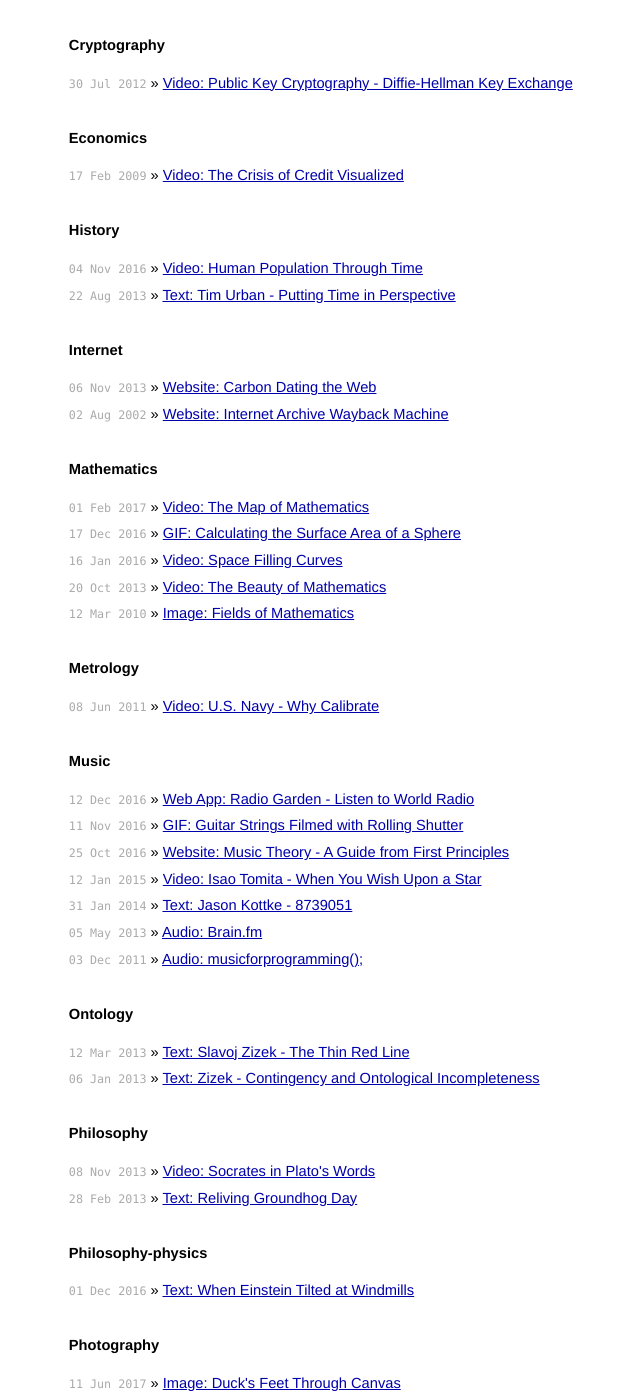
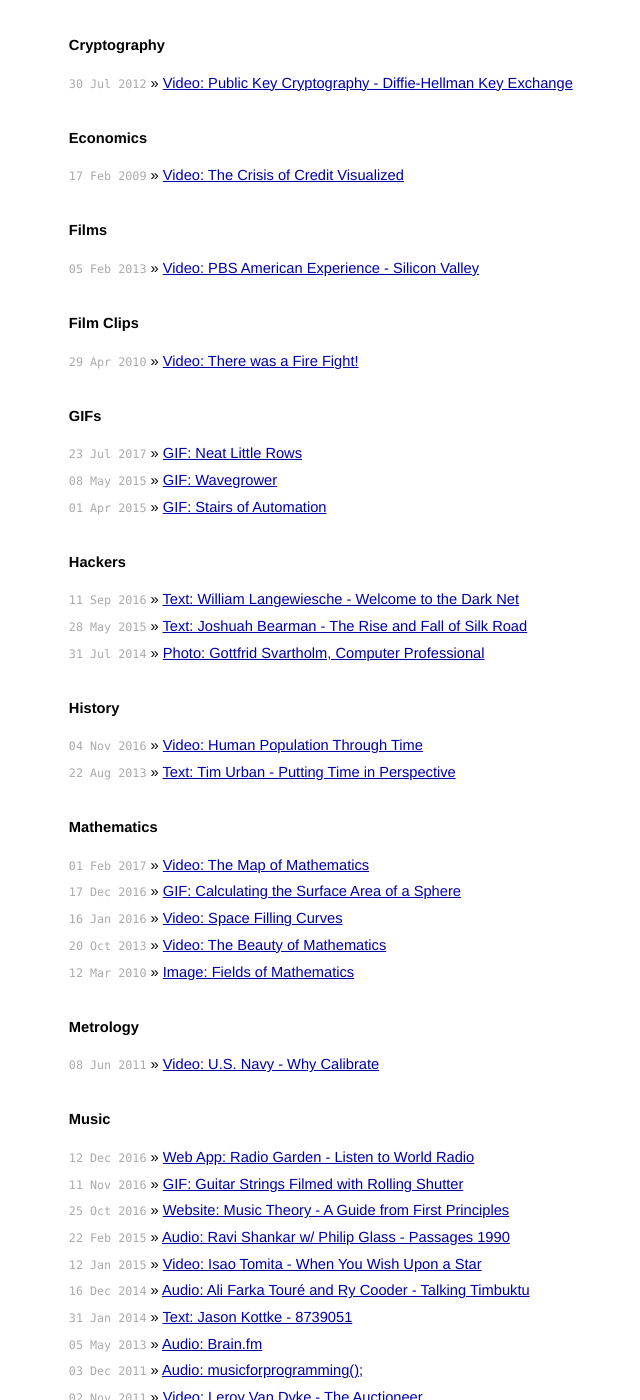
Before and after one commit to domainsofapp/domainsofapp.github.io, a Jekyll site: the page built from index.html, in a window 1280 px wide and 1400 px high, scrolled down 1522 px. Shown: the whole window, without its empty margins (263-903 px from the left). Built offline with Jekyll 4.4.1, drawn with Linux system fonts in a browser that asks for light colours; some of the changed text lies outside the part shown.

Commit message:
more posts
posts, quotes, and infos

```diff
--- a/_layouts/default.html
+++ b/_layouts/default.html
@@ -30,5 +30,7 @@
 <div class="contact">
 <p>
 Kenneth J. Sauer
+<br />
+domainsofapplicability at gee male
 </div>
 </div>
--- a/index.html
+++ b/index.html
@@ -79,16 +79,34 @@
 <li><span>17 Feb 2009</span> &raquo; <a href="https://vimeo.com/3261363/">Video: The Crisis of Credit Visualized</a></li>
 </ul>
 
+<h1>Films</h1>
+<ul class="posts">
+<li><span>05 Feb 2013</span> &raquo; <a href="http://www.pbs.org/video/american-experience-silicon-valley/">Video: PBS American Experience - Silicon Valley</a></li>
+</ul>
+
+<h1>Film Clips</h1>
+<ul class="posts">
+<li><span>29 Apr 2010</span> &raquo; <a href="https://www.youtube.com/watch?v=MsuH1msEkvM/">Video: There was a Fire Fight!</a></li>
+</ul>
+
+<h1>GIFs</h1>
+<ul class="posts">
+<li><span>23 Jul 2017</span> &raquo; <a href="https://i.imgur.com/vYhwQOv.gifv/">GIF: Neat Little Rows</a></li>
+<li><span>08 May 2015</span> &raquo; <a href="http://wavegrower.tumblr.com/">GIF: Wavegrower</a></li>
+<li><span>01 Apr 2015</span> &raquo; <a href="https://media.giphy.com/media/1lB2OXzJrMN1K/giphy.gif/">GIF: Stairs of Automation</a></li>
+</ul>
+
+<h1>Hackers</h1>
+<ul class="posts">
+<li><span>11 Sep 2016</span> &raquo; <a href="https://www.vanityfair.com/news/2016/09/welcome-to-the-dark-net/">Text: William Langewiesche - Welcome to the Dark Net</a></li>
+<li><span>28 May 2015</span> &raquo; <a href="https://www.wired.com/2015/04/silk-road-1/">Text: Joshuah Bearman - The Rise and Fall of Silk Road</a></li>
+<li><span>31 Jul 2014</span> &raquo; <a href="https://i.imgur.com/4ixIXBa.jpg/">Photo: Gottfrid Svartholm, Computer Professional</a></li>
+</ul>
+
 <h1>History</h1>
 <ul class="posts">
 <li><span>04 Nov 2016</span> &raquo; <a href="https://www.youtube.com/watch?v=PUwmA3Q0_OE/">Video: Human Population Through Time</a></li>
 <li><span>22 Aug 2013</span> &raquo; <a href="http://waitbutwhy.com/2013/08/putting-time-in-perspective.html/">Text: Tim Urban - Putting Time in Perspective</a></li>
-</ul>
-
-<h1>Internet</h1>
-<ul class="posts">
-<li><span>06 Nov 2013</span> &raquo; <a href="http://cd.cs.odu.edu/">Website: Carbon Dating the Web</a></li>
-<li><span>02 Aug 2002</span> &raquo; <a href="https://archive.org/web/">Website: Internet Archive Wayback Machine</a></li>
 </ul>
 
 <h1>Mathematics</h1>
@@ -110,10 +128,13 @@
 <li><span>12 Dec 2016</span> &raquo; <a href="http://radio.garden/">Web App: Radio Garden - Listen to World Radio</a></li>
 <li><span>11 Nov 2016</span> &raquo; <a href="https://imgur.com/RNVZm5b/">GIF: Guitar Strings Filmed with Rolling Shutter</a></li>
 <li><span>25 Oct 2016</span> &raquo; <a href="http://www.lightnote.co/">Website: Music Theory - A Guide from First Principles</a></li>
+<li><span>22 Feb 2015</span> &raquo; <a href="https://www.youtube.com/watch?v=HYaJqrDpmAE/">Audio: Ravi Shankar w/ Philip Glass - Passages 1990</a></li>
 <li><span>12 Jan 2015</span> &raquo; <a href="https://www.youtube.com/watch?v=hxPyZMC1a4Q/">Video: Isao Tomita - When You Wish Upon a Star</a></li>
+<li><span>16 Dec 2014</span> &raquo; <a href="https://www.youtube.com/watch?v=g0iaTsSHuWY/">Audio: Ali Farka Touré and Ry Cooder - Talking Timbuktu</a></li>
 <li><span>31 Jan 2014</span> &raquo; <a href="https://gist.github.com/jkottke/8739051/">Text: Jason Kottke - 8739051</a></li>
 <li><span>05 May 2013</span> &raquo; <a href="https://www.brain.fm/">Audio: Brain.fm</a></li>
 <li><span>03 Dec 2011</span> &raquo; <a href="http://musicforprogramming.net/">Audio: musicforprogramming();</a></li>
+<li><span>02 Nov 2011</span> &raquo; <a href="https://www.youtube.com/watch?v=WaVTxiPBJgM/">Video: Leroy Van Dyke - The Auctioneer</a></li>
 </ul>
 
 <h1>Ontology</h1>
@@ -135,8 +156,10 @@
 
 <h1>Photography</h1>
 <ul class="posts">
+<li><span>21 Sep 2017</span> &raquo; <a href="https://imgur.com/ZfqmFfN/">Image: Seoul on a Rainy Night</a></li>
 <li><span>11 Jun 2017</span> &raquo; <a href="https://i.redd.it/vs82oe6ov23z.jpg">Image: Duck's Feet Through Canvas</a></li>
 <li><span>08 Sep 2016</span> &raquo; <a href="https://i.redd.it/farndpu9mbkx.jpg">Image: Foggy Day</a></li>
+<li><span>07 Aug 2016</span> &raquo; <a href="https://i.imgur.com/0rHAQ2L.gifv">Video: The Holy Mother of Zooming</a></li>
 </ul>
 
 <h1>Physics</h1>
@@ -179,9 +202,16 @@
 <li><span>28 Feb 2005</span> &raquo; <a href="http://www.wessa.net/">Website: Free Statistics and Forecasting Software</a></li>
 </ul>
 
+<h1>Websites</h1>
+<ul class="posts">
+<li><span>06 Nov 2013</span> &raquo; <a href="http://cd.cs.odu.edu/">Website: Carbon Dating the Web</a></li>
+<li><span>02 Aug 2002</span> &raquo; <a href="https://archive.org/web/">Website: Internet Archive Wayback Machine</a></li>
+</ul>
+
 <h1>Videos</h1>
 <ul class="posts">
 <li><span>02 Nov 2016</span> &raquo; <a href="https://vimeo.com/189919038/">Video: Unsatisfying</a></li>
+<li><span>12 May 2014</span> &raquo; <a href="https://www.youtube.com/watch?v=uAJOWnv1uOY/">Video: Cattle Auctioneer Lays Down the Beat</a></li>
 <li><span>12 Apr 2014</span> &raquo; <a href="https://www.youtube.com/watch?v=1IAXrxlDK6c/">Video: The Futility of Existence</a></li>
 <li><span>24 Apr 2012</span> &raquo; <a href="https://www.youtube.com/watch?v=711bZ_pLusQ/">Video: Slinky on a Treadmill</a></li>
 <li><span>14 Feb 2012</span> &raquo; <a href="https://www.youtube.com/user/willunicycleforfood/videos/">Video: Exurb1a - Existence is Terrifying</a></li>
```
Also changed, not shown: _posts/2016-01-23-hello-world.md (+12 -0 lines), _posts/2016-02-19-favorite-quotations.md (+2 -0 lines).
